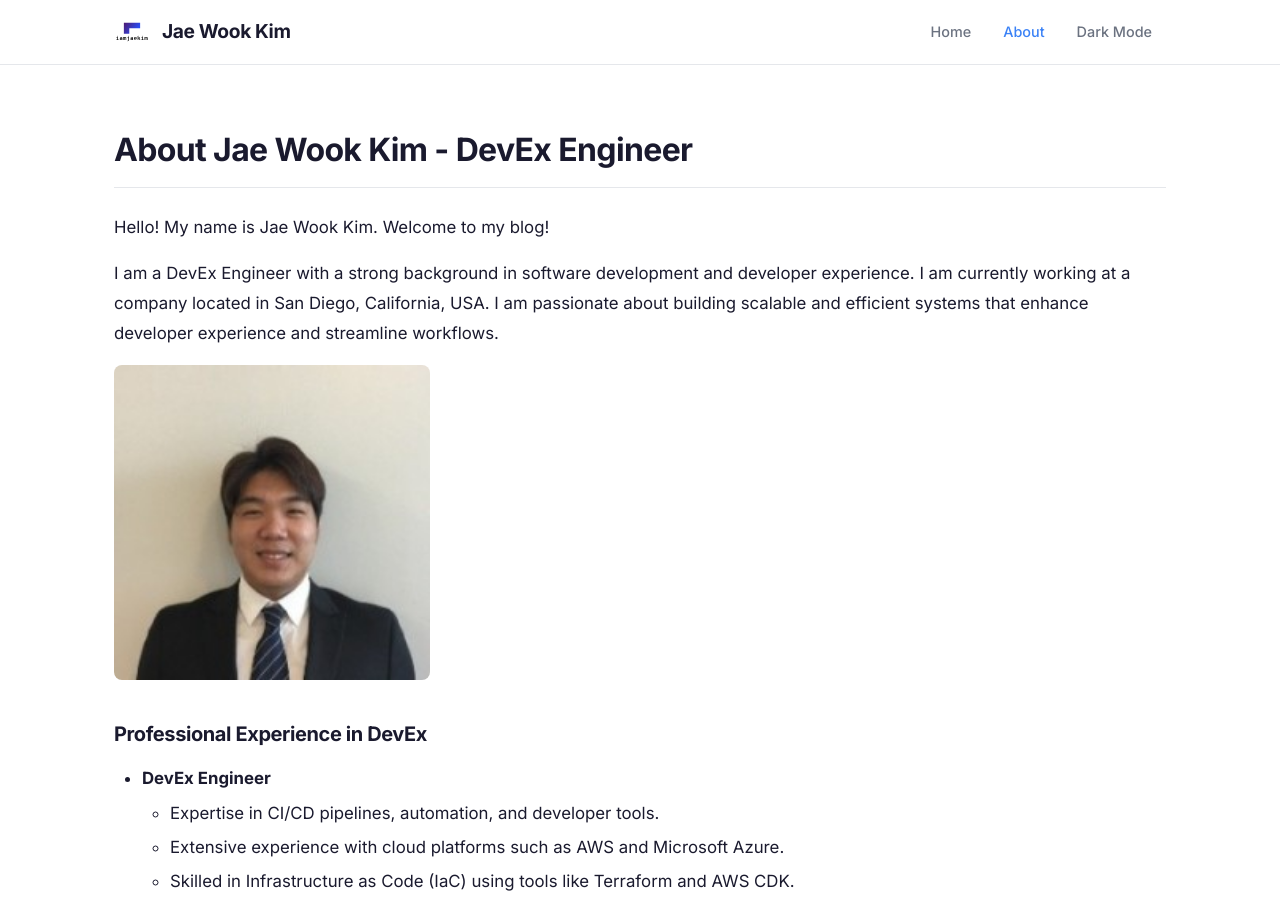
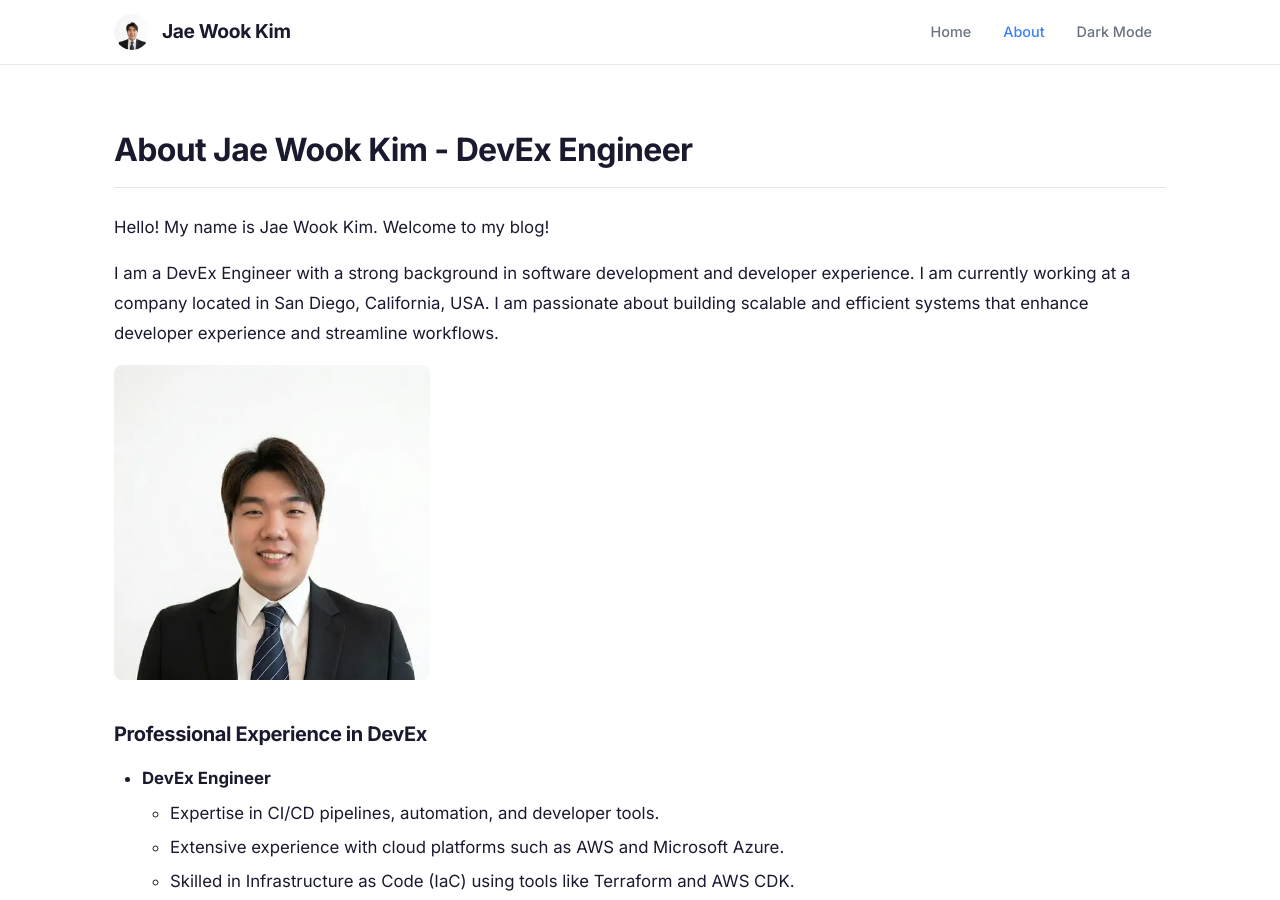
Before and after one commit to iamjaekim/iamjaekim.github.io, a Jekyll site: the page built from about.md, in a window 1280 px wide and 900 px high. Built offline with Jekyll 4.4.1, drawn with Linux system fonts in a browser that asks for light colours.

Commit message:
chore:pic update (#42)

```diff
--- a/_config.yml
+++ b/_config.yml
@@ -11,7 +11,7 @@ author:
   email: jaekim92@outlook.com
   url: https://iamjaekim.github.io
 
-avatar: images/default.svg
+avatar: images/profile.webp
 logo: images/default.svg
 timezone: America/New_York
 lang: en
--- a/_includes/date.html
+++ b/_includes/date.html
@@ -1,4 +1,3 @@
 <div class="date">
     Written on {{ page.date | date: "%B %e, %Y" }}
-    <br>Last modified on {{ page.lastmod | date: "%B %e, %Y" }}
 </div>
--- a/_layouts/post.html
+++ b/_layouts/post.html
@@ -16,11 +16,7 @@ layout: default
             {{ page.date | date: "%B %d, %Y" }}
           </time>
         </span>
-        {% if page.lastmod %}
-        <span class="post-meta-item">
-          (Updated: <time datetime="{{ page.lastmod | date_to_xmlschema }}" itemprop="dateModified">{{ page.lastmod | date: "%B %d, %Y" }}</time>)
-        </span>
-        {% endif %}
+
       </div>
       {% if page.tags.size > 0 %}
       <div class="post-tags">
--- a/about.md
+++ b/about.md
@@ -9,7 +9,7 @@ Hello! My name is Jae Wook Kim. Welcome to my blog!
 
 I am a DevEx Engineer with a strong background in software development and developer experience. I am currently working at a company located in San Diego, California, USA. I am passionate about building scalable and efficient systems that enhance developer experience and streamline workflows.
 
-![Photo of Jae Wook  Kim](../images/self.jpeg){: width="30%" height="30%"}
+![Photo of Jae Wook  Kim](../images/profile.webp){: width="30%" height="30%"}
 
 ### Professional Experience in DevEx
 
```
Also changed, not shown: images/profile.webp (added), images/self.jpeg (deleted).
